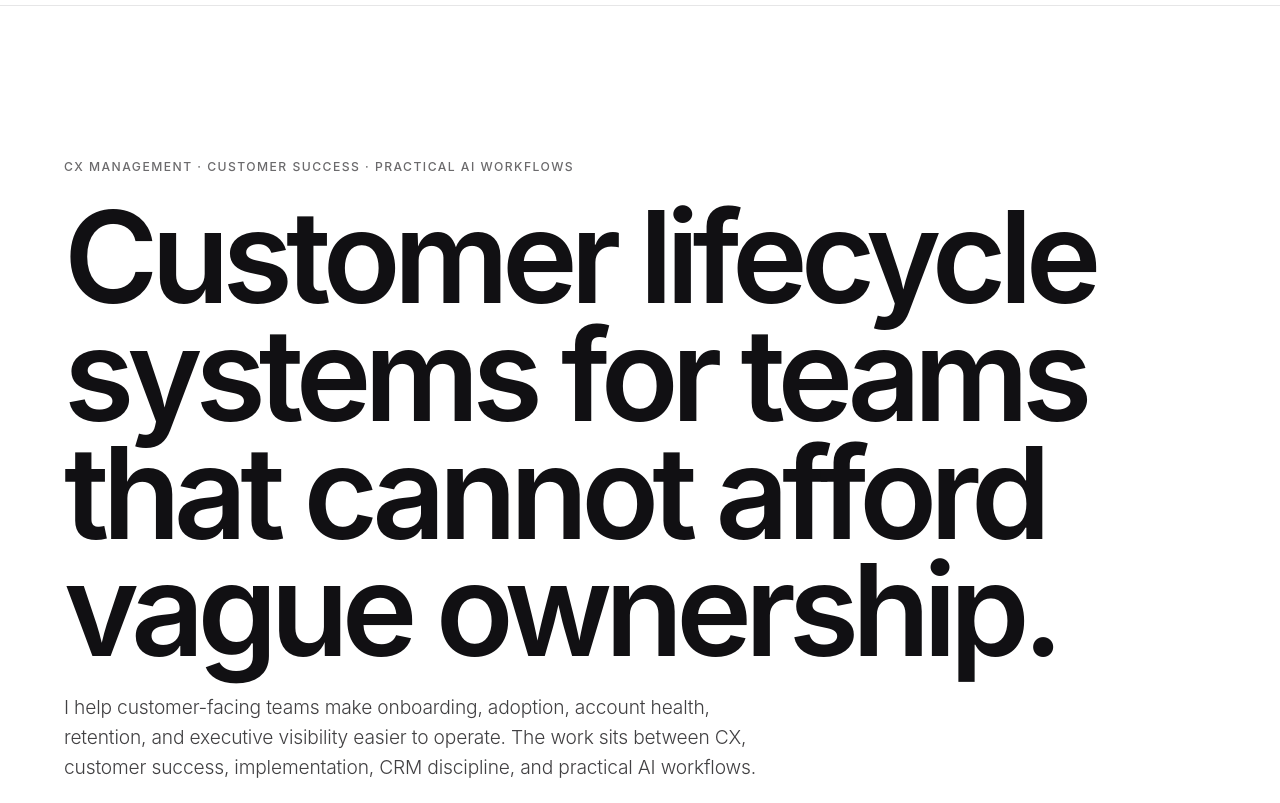
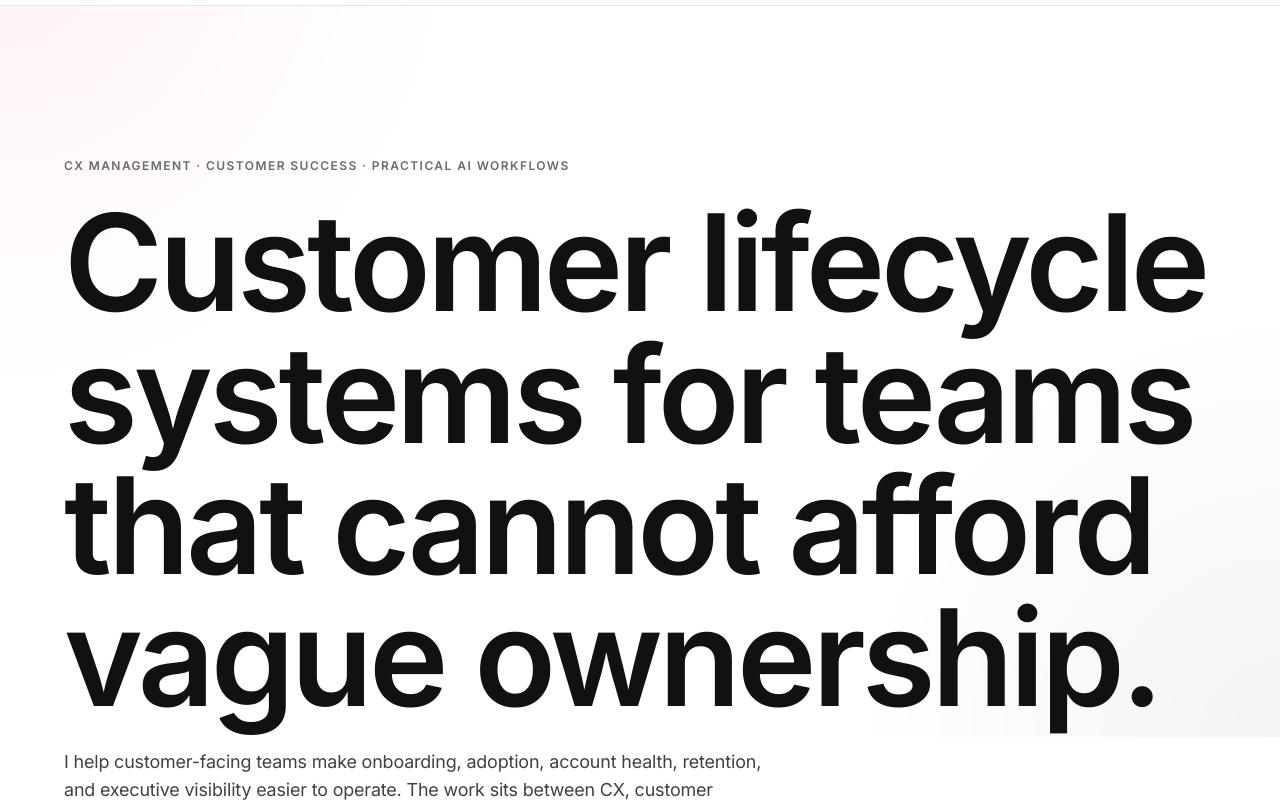
Before and after one commit to contextbydesign/mattrabah, an Astro site: page / in a window 1280 px wide. Shown: the part 63-866 px from the top of the page. Built offline with nearby package versions, Linux system fonts and the light colour scheme; Astro itself is replaced by a stand-in of ours; a small style sheet from the web is missing; a web font is replaced by a local one.

Commit message:
Refine transparent portfolio navigation and structure

```diff
--- a/src/layouts/BaseLayout.astro
+++ b/src/layouts/BaseLayout.astro
@@ -22,7 +22,10 @@ const year = new Date().getFullYear();
     <meta name="viewport" content="width=device-width, initial-scale=1" />
     <title>{fullTitle}</title>
     <meta name="description" content={description} />
-    <link rel="stylesheet" href="https://use.typekit.net/vex0ome.css" />
+    <link rel="stylesheet" href="https://cdn.jsdelivr.net/npm/@fontsource/inter@5.0.8/index.css" />
+    <link rel="stylesheet" href="https://cdn.jsdelivr.net/npm/@fontsource/inter@5.0.8/500.css" />
+    <link rel="stylesheet" href="https://cdn.jsdelivr.net/npm/@fontsource/inter@5.0.8/600.css" />
+    <link rel="stylesheet" href="https://cdn.jsdelivr.net/npm/@fontsource/jetbrains-mono@5.0.8/index.css" />
   </head>
 
   <body>
@@ -147,6 +150,8 @@ const year = new Date().getFullYear();
             </a>
           </li>
           <li><a href="/blog">Writing</a></li>
+          <li><a href="/style-guide">Style Guide</a></li>
+          <li><a href="/tag-test">Tag Test</a></li>
         </ul>
       </div>
     </footer>
@@ -240,6 +245,24 @@ const year = new Date().getFullYear();
             "Contact Matt Rabah for customer experience, implementation, customer success, lifecycle systems, and AI workflow work.",
           keywords:
             "contact email linkedin matt rabah cx implementation customer success ai workflows",
+        },
+        {
+          title: "Style Guide",
+          url: "/style-guide",
+          type: "Reference",
+          description:
+            "Design tokens, color swatches, type samples, and tag variants for the site system.",
+          keywords:
+            "style guide tokens color swatches type samples tag variants reference",
+        },
+        {
+          title: "Tag Test",
+          url: "/tag-test",
+          type: "Reference",
+          description:
+            "Light and dark preview of tag variants, sizes, and icon states.",
+          keywords:
+            "tag test variants sizes icons light dark preview",
         },
       ];
 
--- a/src/styles/global.css
+++ b/src/styles/global.css
@@ -1,6 +1,6 @@
 /* ==========================================================================
    Matt Rabah Portfolio
-   Typeface-inspired system · TT Commons Pro
+  Inter-based system · Practical AI portfolio
    ========================================================================== */
 
 :root {
@@ -31,26 +31,24 @@
   --c-signal-pale: rgba(253, 36, 62, 0.08);
   --c-signal-edge: rgba(253, 36, 62, 0.28);
 
-  --ff-sans:
-    "tt-commons-pro", "Inter", "Helvetica Neue", Arial, system-ui, sans-serif;
-  --ff-serif:
-    "tt-commons-pro", "Inter", "Helvetica Neue", Arial, system-ui, sans-serif;
+  --ff-sans: "Inter", "Helvetica Neue", Arial, system-ui, sans-serif;
+  --ff-serif: "Inter", "Helvetica Neue", Arial, system-ui, sans-serif;
   --ff-mono:
     "JetBrains Mono", "IBM Plex Mono", ui-monospace, SFMono-Regular, Menlo,
     Consolas, monospace;
 
-  --t-display: clamp(4.25rem, 10vw, 8.75rem);
-  --t-h1: clamp(3rem, 6vw, 5.5rem);
-  --t-h2: clamp(2.6rem, 5vw, 4.75rem);
-  --t-h3: clamp(1.65rem, 2vw, 2.25rem);
-  --t-body-lg: clamp(1.2rem, 1.5vw, 1.45rem);
-  --t-body: 1.0625rem;
-  --t-small: 0.9rem;
-  --t-kicker: 0.76rem;
+  --t-display: clamp(4.5rem, 10.5vw, 9rem);
+  --t-h1: clamp(2.6rem, 5.2vw, 4.25rem);
+  --t-h2: clamp(2.1rem, 4.2vw, 3.2rem);
+  --t-h3: clamp(1.35rem, 2.2vw, 1.9rem);
+  --t-body-lg: clamp(1.05rem, 1.4vw, 1.25rem);
+  --t-body: 1rem;
+  --t-small: 0.875rem;
+  --t-kicker: 0.75rem;
 
-  --lh-display: 0.92;
-  --lh-h: 1;
-  --lh-body: 1.55;
+  --lh-display: 0.98;
+  --lh-h: 1.02;
+  --lh-body: 1.6;
   --lh-tight: 1.2;
 
   --s-xs: 0.5rem;
@@ -114,12 +112,23 @@ body {
   color: var(--c-ink);
   font-family: var(--ff-sans);
   font-size: var(--t-body);
-  font-weight: 300;
+  font-weight: 400;
   line-height: var(--lh-body);
   letter-spacing: -0.01em;
   -webkit-font-smoothing: antialiased;
   -moz-osx-font-smoothing: grayscale;
   text-rendering: optimizeLegibility;
+}
+
+body::before {
+  content: "";
+  position: fixed;
+  inset: 0;
+  pointer-events: none;
+  background:
+    radial-gradient(circle at top left, rgba(253, 36, 62, 0.06), transparent 30%),
+    radial-gradient(circle at bottom right, rgba(29, 33, 48, 0.05), transparent 28%);
+  z-index: -1;
 }
 
 body.nav-open,
@@ -209,12 +218,18 @@ img {
 /* Header */
 
 .site-header {
-  position: sticky;
+  position: fixed;
   top: 0;
+  inset-inline: 0;
   z-index: 1000;
   border-bottom: 1px solid var(--c-rule);
-  background: color-mix(in srgb, var(--c-paper) 90%, transparent);
+  background: color-mix(in srgb, var(--c-paper) 88%, transparent);
   backdrop-filter: blur(18px);
+  -webkit-backdrop-filter: blur(18px);
+}
+
+main {
+  padding-top: 4.25rem;
 }
 
 .header-inner {
@@ -548,26 +563,26 @@ img {
 .kicker {
   color: var(--c-mute);
   font-size: var(--t-kicker);
-  font-weight: 500;
+  font-weight: 600;
   line-height: var(--lh-tight);
   letter-spacing: 0.12em;
   text-transform: uppercase;
 }
 
 .display {
-  max-width: 13ch;
+  max-width: 14ch;
   color: var(--c-ink);
   font-size: var(--t-display);
-  font-weight: 600;
+  font-weight: 700;
   line-height: var(--lh-display);
-  letter-spacing: -0.055em;
+  letter-spacing: -0.03em;
 }
 
 .lead {
   max-width: var(--measure-prose);
   color: var(--c-ink-soft);
   font-size: var(--t-body-lg);
-  font-weight: 300;
+  font-weight: 400;
   line-height: var(--lh-body);
 }
 
@@ -593,7 +608,7 @@ img {
 .section-title {
   color: var(--c-ink);
   font-size: var(--t-h2);
-  font-weight: 600;
+  font-weight: 700;
   line-height: var(--lh-h);
   letter-spacing: -0.045em;
 }
@@ -720,24 +735,169 @@ img {
 .tag {
   display: inline-flex;
   align-items: center;
-  padding: 0.55em 0.78em;
+  padding: 0.58em 0.82em;
   border: 1px solid var(--c-rule);
-  border-radius: var(--r-sm);
+  border-radius: 999px;
   background: var(--c-cream);
   color: var(--c-mute);
   font-family: var(--ff-sans);
-  font-size: 0.72rem;
+  font-size: 0.7rem;
   font-weight: 500;
   line-height: 1;
-  letter-spacing: 0.08em;
+  letter-spacing: 0.1em;
   text-transform: uppercase;
   white-space: nowrap;
+  box-shadow: 0 1px 0 rgba(29, 33, 48, 0.02);
+  transition:
+    transform var(--ms-base),
+    border-color var(--ms-base),
+    background-color var(--ms-base),
+    color var(--ms-base),
+    box-shadow var(--ms-base);
 }
 
 .tag:hover {
   border-color: var(--c-accent-edge);
   background: var(--c-accent-pale);
   color: var(--c-rust);
+  transform: translateY(-1px);
+  box-shadow: 0 6px 18px -14px rgba(253, 36, 62, 0.45);
+}
+
+/* Tag sizes */
+.tag--sm {
+  padding: 0.35em 0.6em;
+  font-size: 0.65rem;
+}
+
+.tag--md {
+  padding: 0.58em 0.82em;
+  font-size: 0.7rem;
+}
+
+.tag--lg {
+  padding: 0.9em 1.1em;
+  font-size: 0.9rem;
+}
+
+/* Tag variants */
+.tag--accent {
+  background: var(--c-accent-pale);
+  border-color: var(--c-accent-edge);
+  color: var(--c-accent-ink);
+}
+
+.tag--accent:hover {
+  background: var(--c-accent);
+  color: #fff;
+  border-color: var(--c-accent);
+}
+
+.tag--muted {
+  background: transparent;
+  border-color: var(--c-rule);
+  color: var(--c-mute);
+}
+
+.tag--ghost {
+  background: transparent;
+  border-color: transparent;
+  color: var(--c-ink);
+  box-shadow: none;
+}
+
+.tag-icon {
+  display: inline-flex;
+  align-items: center;
+  justify-content: center;
+  width: 1.25rem;
+  height: 1.25rem;
+  margin-right: 0.45rem;
+  color: inherit;
+}
+
+.tag-icon svg {
+  display: block;
+  width: 100%;
+  height: 100%;
+}
+
+.tag-label {
+  display: inline-block;
+}
+
+/* Contact */
+
+.contact-list {
+  display: grid;
+  gap: var(--s-md);
+}
+
+@media (min-width: 48rem) {
+  .contact-list {
+    grid-template-columns: repeat(3, minmax(0, 1fr));
+  }
+}
+
+.contact-button {
+  display: flex;
+  align-items: center;
+  gap: var(--s-md);
+  min-height: 6.5rem;
+  padding: 1.2rem 1.25rem;
+  border: 1px solid var(--c-rule);
+  border-radius: var(--r-lg);
+  background: var(--c-surface);
+  color: var(--c-ink);
+  text-decoration: none;
+  transition:
+    transform var(--ms-slow),
+    box-shadow var(--ms-slow),
+    border-color var(--ms-base),
+    background-color var(--ms-base);
+}
+
+.contact-button:hover {
+  transform: translateY(-4px);
+  box-shadow: 0 10px 40px -10px rgba(0, 0, 0, 0.08);
+  border-color: var(--c-rule-strong);
+  background: var(--c-cream);
+}
+
+.contact-icon {
+  display: inline-flex;
+  align-items: center;
+  justify-content: center;
+  flex: 0 0 auto;
+  width: 2.75rem;
+  height: 2.75rem;
+  border-radius: 999px;
+  background: var(--c-rust);
+  color: #ffffff;
+}
+
+.contact-icon svg {
+  width: 1.2rem;
+  height: 1.2rem;
+}
+
+.contact-copy {
+  display: grid;
+  gap: 0.2rem;
+}
+
+.contact-label {
+  font-size: var(--t-kicker);
+  font-weight: 600;
+  letter-spacing: 0.12em;
+  text-transform: uppercase;
+  color: var(--c-mute);
+}
+
+.contact-value {
+  font-size: 1.05rem;
+  font-weight: 500;
+  letter-spacing: -0.02em;
 }
 
 /* About image support */
```
